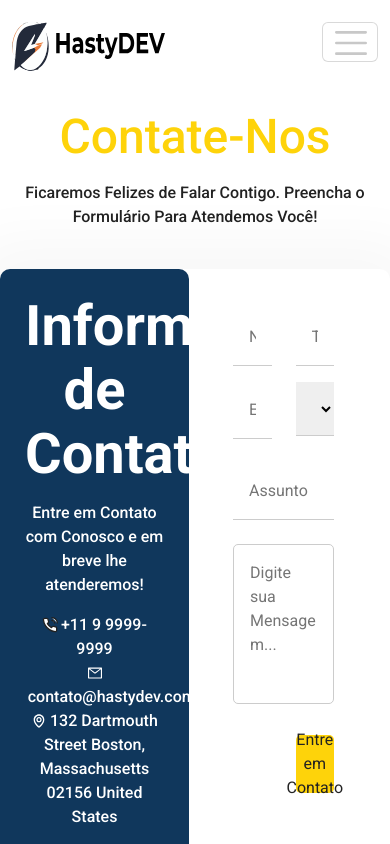
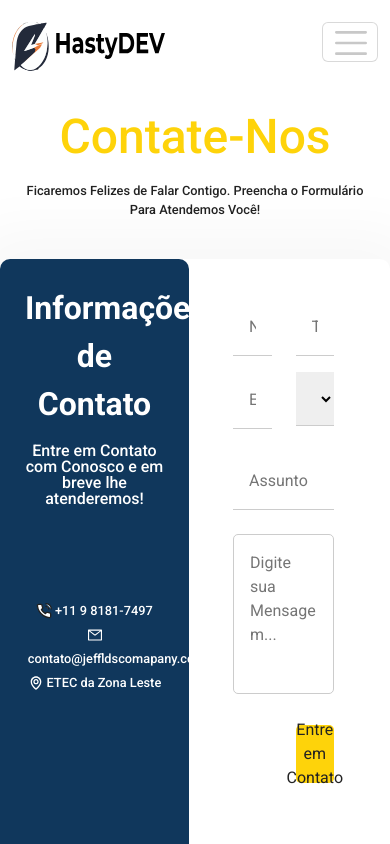
Before and after one commit to Hasty-DEV/HastyDEV, a React (Vite) app in the folder frontend/: page /contact in a window 390 px wide. Shown: the top 844 px of the page. Built offline with nearby package versions, Linux system fonts and the light colour scheme.

Commit message:
Arrumando responsividade no /contact

```diff
--- a/frontend/src/components/Texts/Texts.styles.ts
+++ b/frontend/src/components/Texts/Texts.styles.ts
@@ -101,6 +101,7 @@ export const ParagraphStyled = styled.p<TextStyledProps>`
 
   @media (max-width: 768px) {
     line-height: 1.5;
+    font-size: .8rem;
   }
 `;
 
--- a/frontend/src/routes/ContactUs/ContactUs.styles.ts
+++ b/frontend/src/routes/ContactUs/ContactUs.styles.ts
@@ -1,11 +1,15 @@
 import styled, { DefaultTheme } from "styled-components";
-import {HeadingSubtitle as HS, Paragraph as P} from "../../components/Texts/Texts";
+import {
+  HeadingSubtitle as HS,
+  Paragraph as P,
+} from "../../components/Texts/Texts";
+import { Col } from "react-bootstrap";
 
 export interface ContactUsStyledProps {
   customColor?: keyof DefaultTheme["colors"];
 }
 
-export const ContactUsDiv = styled.div`
+export const ContactUsDiv = styled(Col)`
   display: flex;
   justify-content: space-between;
   background: #fff;
@@ -18,14 +22,29 @@ export const FormDiv = styled.div``;
 
 export const ContactUsInfoDiv = styled.div`
   padding-bottom: 150px;
+
+  @media (max-width: 767px) {
+    padding-top: 75px;
+    padding-bottom: 100px;
+  }
 `;
 
 export const HeadingSubtitle = styled(HS)`
   color: #fff;
+
+  @media (max-width: 767px) {
+    font-size: 2rem;
+    line-height: 48px;
+  }
 `;
 
 export const Paragraph = styled(P)`
   color: #fff;
+
+  @media (max-width: 767px) {
+    font-size: 1rem;
+    line-height: 16px;
+  }
 `;
 export const ContactUsSocialIconsDiv = styled.div`
   padding: 50px;
--- a/frontend/src/routes/ContactUs/ContactUs.tsx
+++ b/frontend/src/routes/ContactUs/ContactUs.tsx
@@ -25,7 +25,7 @@ const ContactUs: React.FC = () => {
             className="text-center"
           />
         </Col>
-        <C.ContactUsDiv className="mt-4">
+        <C.ContactUsDiv className="mt-4" xs={12}>
           <Col xs={6}>
             <C.InfoDiv>
               <C.HeadingSubtitle
@@ -39,14 +39,14 @@ const ContactUs: React.FC = () => {
                 <Col xs={12}>
                   <C.Infos>
                     <FiPhoneCall height={16} width={16} />
-                    <Paragraph paragraph="+11 9 9999-9999" IsInline={true} />
+                    <Paragraph paragraph="+11 9 8181-7497" IsInline={true} />
                   </C.Infos>
                 </Col>
                 <Col xs={12}>
                   <C.Infos>
                     <AiOutlineMail height={16} width={16} />
                     <Paragraph
-                      paragraph="contato@hastydev.com.br"
+                      paragraph="contato@jeffldscomapany.com.br"
                       IsInline={true}
                     />
                   </C.Infos>
@@ -55,8 +55,7 @@ const ContactUs: React.FC = () => {
                   <C.Infos>
                     <BiMap height={16} width={16} />
                     <Paragraph
-                      paragraph="132 Dartmouth Street Boston,
-                      Massachusetts 02156 United States"
+                      paragraph="ETEC da Zona Leste"
                       IsInline={true}
                     />
                   </C.Infos>
@@ -77,7 +76,6 @@ const ContactUs: React.FC = () => {
               </C.ContactUsSocialIconsDiv>
             </C.InfoDiv>
           </Col>
-
           <Col xs={6}>
             <C.FormDiv>
               <ContactUSForm />
```
Also changed, not shown: frontend/src/components/ContactUSForm/ContactUSForm.tsx (line endings or trailing spaces).
